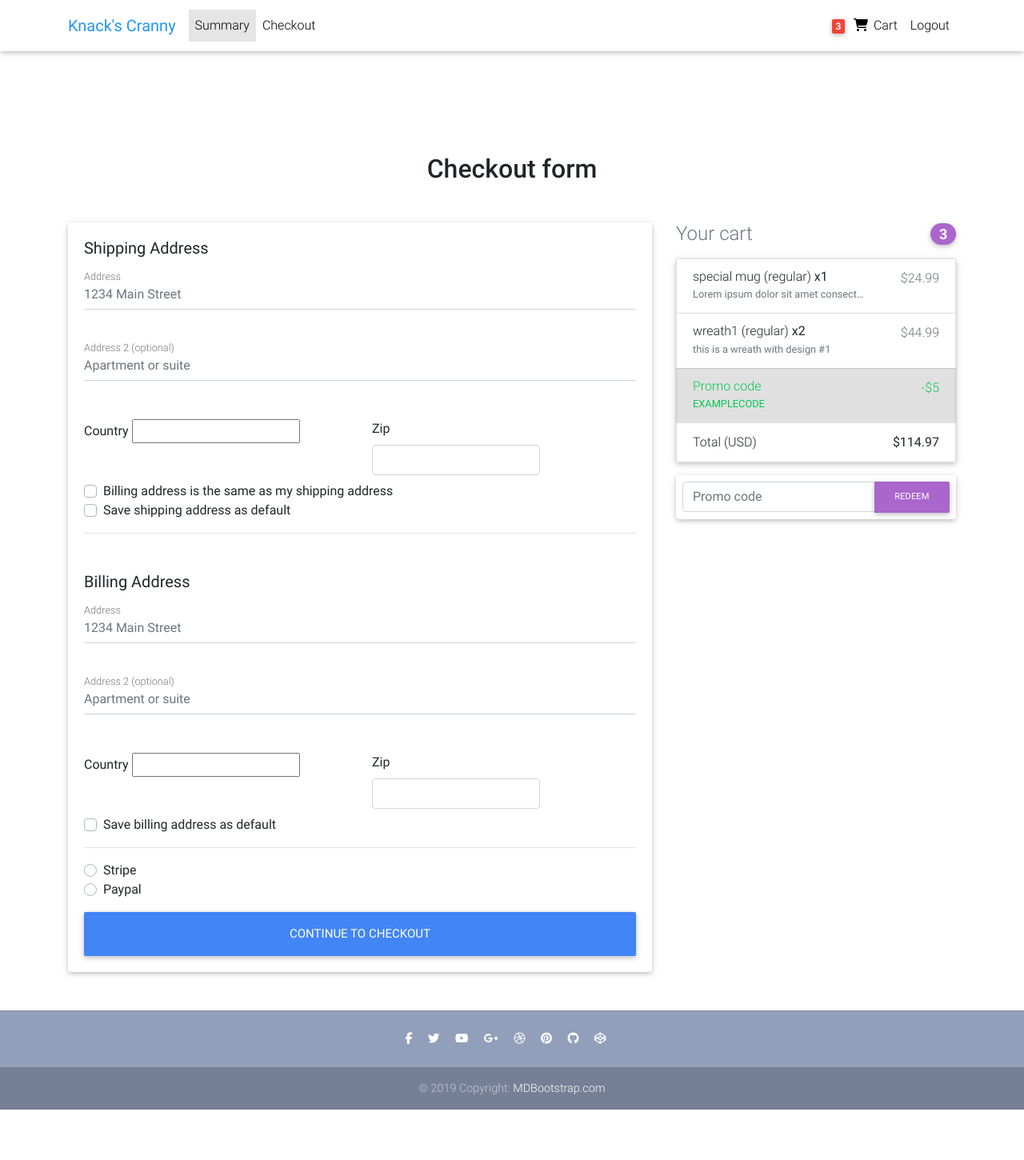
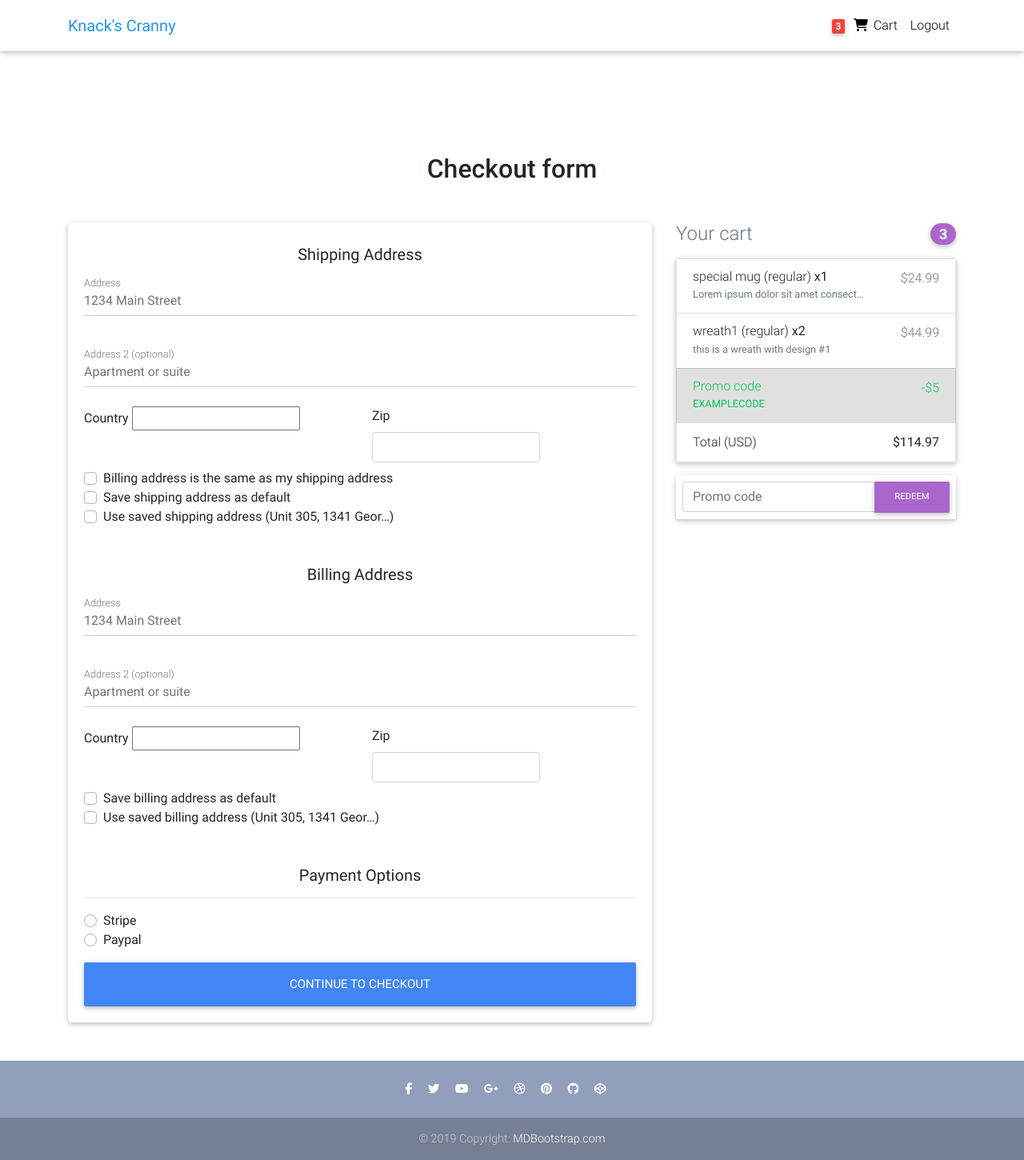
Before and after one commit to AlexisDongMariano/knackscranny, a Django app: page /checkout/ in a window 1280 px wide. Shown: the whole page at 80% size. Before the commit the page ends 1387 px from the top, so only its background shows below. Run offline with Django 3.2, Linux system fonts and the light colour scheme; a user stored in the database is signed in; data comes from the database, SQL or seed files in the repository; both versions use the stored data as it was after the commit; some libraries are stand-ins or nearby versions.

Commit message:
finalized addresses functionality in checkout and added query for address cleanup script

```diff
--- a/ecommerce/forms.py
+++ b/ecommerce/forms.py
@@ -37,5 +37,10 @@ class CheckoutForm(forms.Form):
         attrs={'class':'custom-control-input'}))
     chk_save_billing_info = forms.BooleanField(required=False, widget=forms.CheckboxInput(
         attrs={'class':'custom-control-input'}))
+    chk_use_default_shipping = forms.BooleanField(required=False, widget=forms.CheckboxInput(
+        attrs={'class':'custom-control-input'}))
+    chk_use_default_billing = forms.BooleanField(required=False, widget=forms.CheckboxInput(
+        attrs={'class':'custom-control-input'}))
+
     payment_option = forms.ChoiceField(widget=forms.RadioSelect(
         attrs={'class':'custom-control-input'}), choices=PAYMENT_CHOICES)
--- a/ecommerce/models.py
+++ b/ecommerce/models.py
@@ -165,3 +165,9 @@ class OrderItem(models.Model):
 # https://stackoverflow.com/questions/925456/giving-anonymous-users-the-same-functionality-as-registered-ones
 # https://stackoverflow.com/questions/60065854/how-to-keep-track-of-users-who-are-not-logged-in-django
 # https://stackoverflow.com/questions/36263857/calling-a-method-when-the-user-login-django
+
+# TODO:
+# 1. add a crontab that deletes addresses that are not bound to orders and exclude the default addresses
+# query: Address.objects.filter(shipping_address__isnull=True, billing_address__isnull=True).exclude(default=True)
+# shipping_address and billing_address are related manager query from orders because of related_name
+# if related name is not present, it can be as simple as Address.objects.filter(order__isnull=True)
--- a/ecommerce/templates/ecommerce/checkout.html
+++ b/ecommerce/templates/ecommerce/checkout.html
@@ -10,7 +10,7 @@
           <div class="card">
             <form class="card-body" method="POST">
               <!-- SHIPPING ADDRESS -->
-              <h5>Shipping Address</h5>
+              <h5 class="mt-2 text-center">Shipping Address</h5>
               {% csrf_token %}
               {{ form.non_field_errors }}
               <div class="md-form mb-5">
@@ -18,7 +18,7 @@
                 {{ form.shipping_address1 }}
                 <label for="{{ form.shipping_address1.id_for_label }}">Address</label>
               </div>
-              <div class="md-form mb-5">
+              <div class="md-form mb-4">
                 {{ form.shipping_address2.errors }}
                 {{ form.shipping_address2 }}
                 <label for="{{ form.shipping_address2.id_for_label }}">Address 2 (optional)</label>
@@ -48,9 +48,18 @@
                 {{ form.chk_save_shipping_info }}
                 <label class="custom-control-label" for="{{ form.chk_save_shipping_info.id_for_label }}">Save shipping address as default</label>
               </div>
-              <hr>
+              {% if shipping_address %}
+              <div class="custom-control custom-checkbox">
+                {{ form.chk_use_default_shipping.errors }}
+                {{ form.chk_use_default_shipping }}
+                <label class="custom-control-label" for="{{ form.chk_use_default_shipping.id_for_label }}">
+                  Use saved shipping address ({{ shipping_address.address1|truncatechars:20 }})
+                </label>
+              </div>
+              {% endif %}
+              <!-- <hr> -->
               <!-- BILLING ADDRESS -->
-              <h5 class="mt-5">Billing Address</h5>
+              <h5 class="mt-5 text-center">Billing Address</h5>
               {% csrf_token %}
               {{ form.non_field_errors }}
               <div class="md-form mb-5">
@@ -58,7 +67,7 @@
                 {{ form.billing_address1 }}
                 <label for="{{ form.billing_address1.id_for_label }}">Address</label>
               </div>
-              <div class="md-form mb-5">
+              <div class="md-form mb-4">
                 {{ form.billing_address2.errors }}
                 {{ form.billing_address2 }}
                 <label for="{{ form.billing_address2.id_for_label }}">Address 2 (optional)</label>
@@ -82,8 +91,19 @@
                 {{ form.chk_save_billing_info }}
                 <label class="custom-control-label" for="{{ form.chk_save_billing_info.id_for_label }}">Save billing address as default</label>
               </div>
+              {% if billing_address %}
+              <div class="custom-control custom-checkbox">
+                {{ form.chk_use_default_billing.errors }}
+                {{ form.chk_use_default_billing }}
+                <label class="custom-control-label" for="{{ form.chk_use_default_billing.id_for_label }}">
+                  Use saved billing address ({{ billing_address.address1|truncatechars:20 }})
+                </label>
+              </div>
+              {% endif %}
+              <!-- <hr> -->
+              <!-- PAYMENT OPTIONS -->
+              <h5 class="mt-5 text-center">Payment Options</h5>
               <hr>
-              <!-- PAYMENT OPTIONS -->
               <div class="d-block my-3">
                 {{ form.payment_option.errors }}
                 {% for payment in form.payment_option %}
--- a/ecommerce/templates/ecommerce/navbar.html
+++ b/ecommerce/templates/ecommerce/navbar.html
@@ -18,7 +18,9 @@
       <div class="collapse navbar-collapse" id="navbarSupportedContent">
 
         <!-- Left -->
+
         <ul class="navbar-nav mr-auto">
+          {% comment %}
           <li class="nav-item active">
             <a class="nav-link waves-effect" href="{% url 'ecommerce:cart'%}">Summary
               <span class="sr-only">(current)</span>
@@ -29,8 +31,9 @@
             <a class="nav-link waves-effect" href="{% url 'ecommerce:checkout' %}">
             Checkout</a>
           </li>
+          {% endcomment %}
+        </ul>
 
-        </ul>
 
         <!-- Right -->
         <ul class="navbar-nav nav-flex-icons">
--- a/ecommerce/views.py
+++ b/ecommerce/views.py
@@ -14,16 +14,28 @@ def is_field_valid(fields):
 
 
 def save_address(customer, address_fields):
-    address = Address(
-        customer = customer,
-        address1 = address_fields[0],
-        address2 = address_fields[1],
-        country = address_fields[2],
-        zip_code = address_fields[3],
-        address_type = address_fields[4],
-        default = address_fields[5]
-    )
-    address.save()
+    # if address is default, just update the row
+    if address_fields[5]:
+        values_to_update = {
+            'address1': address_fields[0],
+            'address2': address_fields[1],
+            'country': address_fields[2],
+            'zip_code': address_fields[3]
+        }
+
+        address, created = Address.objects.update_or_create(
+            customer=customer, address_type=address_fields[4], default=True, defaults=values_to_update)
+    else:
+        address = Address(
+            customer = customer,
+            address1 = address_fields[0],
+            address2 = address_fields[1],
+            country = address_fields[2],
+            zip_code = address_fields[3],
+            address_type = address_fields[4],
+            default = address_fields[5]
+        )
+        address.save()
     return address
 
 
@@ -136,6 +148,8 @@ def delete_cart_item(request, variation_id):
 def checkout(request):
     customer = request.user #request.user.customer in dennis
     order = Order.objects.filter(customer=customer, is_ordered=False).first()
+    shipping_address = Address.objects.filter(customer=customer, address_type='S', default=True)
+    billing_address = Address.objects.filter(customer=customer, address_type='B', default=True)
     if request.method == 'GET':
         form = CheckoutForm()
         if request.user.is_authenticated:
@@ -151,38 +165,70 @@ def checkout(request):
             'order': order,
             'form': form,
             }
+
+        if shipping_address.exists():
+            context['shipping_address'] = shipping_address.first()
+        if billing_address.exists():
+            context['billing_address'] = billing_address.first()
+        print(context)
         return render(request, 'ecommerce/checkout.html', context)
 
     elif request.method == 'POST':
         form = CheckoutForm(request.POST)
 
         if form.is_valid():
-            print('form is valid')
             print(form.cleaned_data)
 
             # Shipping Address
-            shipping_address1 = form.cleaned_data.get('shipping_address1')
-            shipping_address2 = form.cleaned_data.get('shipping_address2')
-            shipping_country = form.cleaned_data.get('shipping_country')
-            shipping_zip_code = form.cleaned_data.get('shipping_zip_code')
-            address_type = 'S'
-            save_shipping = form.cleaned_data.get('chk_save_shipping_info')
-            temp_address = [shipping_address1, shipping_address2, shipping_country, shipping_zip_code, address_type, save_shipping]
             same_address = form.cleaned_data.get('chk_same_address')
+            # if saved shipping address is checked. Checkbox will only show if the default shipping address is found
+            if form.cleaned_data.get('chk_use_default_shipping'):
+                # double checking, might delete this extra check
+                if shipping_address.exists():
+                    order.shipping_address = shipping_address.first()
+                    print('DEFAULT SHIPPING ADDRESS IS USED :)')
+                else:
+                    messages.error(request, f'Saved shipping address not found!')
+                    return redirect('ecommerce:checkout')
+            elif not form.cleaned_data.get('chk_use_default_shipping'):
+                shipping_address1 = form.cleaned_data.get('shipping_address1')
+                shipping_address2 = form.cleaned_data.get('shipping_address2')
+                shipping_country = form.cleaned_data.get('shipping_country')
+                shipping_zip_code = form.cleaned_data.get('shipping_zip_code')
+                address_type = 'S'
+                save_shipping = form.cleaned_data.get('chk_save_shipping_info')
+                temp_address = [shipping_address1, shipping_address2, shipping_country, shipping_zip_code, address_type, save_shipping]
 
-            if is_field_valid(temp_address):
+
+                if not is_field_valid(temp_address):
+                    messages.error(request, f'Please fill in shipping details.')
+                    return redirect('ecommerce:checkout')
                 order.shipping_address = save_address(customer, temp_address)
-                order.save()
-            else:
-                messages.error(request, f'Please fill in shipping details.')
+
+            order.save()
 
             # Billing Address
             save_billing = form.cleaned_data.get('chk_save_billing_info')
             if same_address:
-                temp_address[4] = 'B'
-                temp_address[5] = save_billing
-
-            elif not same_address:
+                billing_address1 = shipping_address.first().billing_address1
+                billing_address2 = shipping_address.first().billing_address2
+                billing_country = shipping_address.first().billing_country
+                billing_zip_code = shipping_address.first().billing_zip_code
+                address_type = 'B'
+                save_billing = save_billing
+                temp_address = [billing_address1, billing_address2, billing_country, billing_zip_code, address_type, save_billing]
+                order.billing_address = save_address(customer, temp_address)
+            # if saved billing address is checked. Checkbox will only show if the default billing address is found
+            elif form.cleaned_data.get('chk_use_default_billing'):
+                # double checking, might delete this extra check
+                if billing_address.exists():
+                    order.billing_address = billing_address.first()
+                    print('DEFAULT BILLING ADDRESS IS USED :)')
+                else:
+                    messages.error(request, f'Saved shipping address not found!')
+                    return redirect('ecommerce:checkout')
+            # same address and use saved default billing address are not checked:
+            else:
                 billing_address1 = form.cleaned_data.get('billing_address1')
                 billing_address2 = form.cleaned_data.get('billing_address2')
                 billing_country = form.cleaned_data.get('billing_country')
@@ -193,8 +239,8 @@ def checkout(request):
                 if not is_field_valid(temp_address):
                     messages.error(request, f'Please fill in billing details.')
                     return redirect('ecommerce:checkout')
+                order.billing_address = save_address(customer, temp_address)
 
-            order.billing_address = save_address(customer, temp_address)
             order.save()
 
         return redirect('ecommerce:checkout')
```
Also changed, not shown: db.sqlite3.
